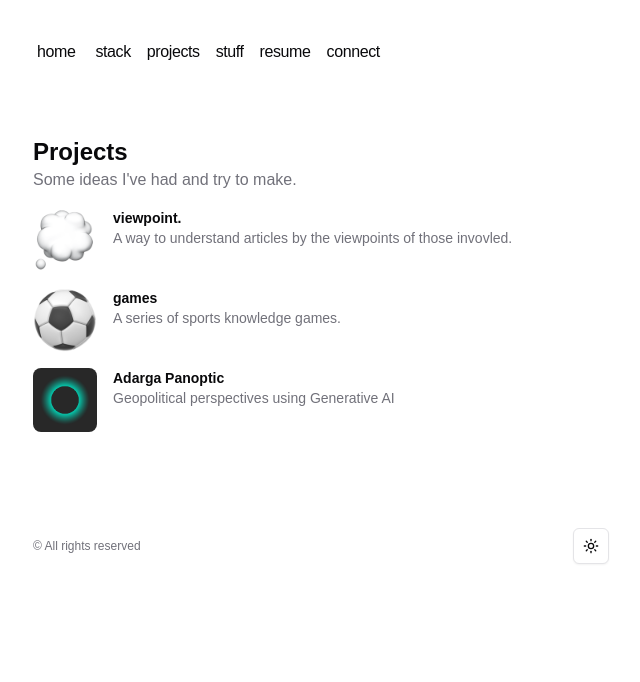
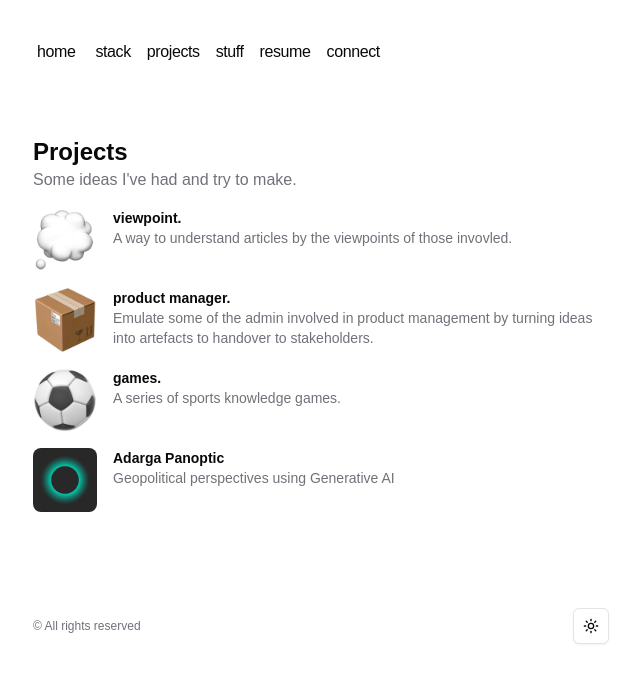
Before and after one commit to alendamadzic/alendamadzic, a Next.js app: page /projects in a window 1280 px wide. Shown: the top 682 px of the page, without its empty margins (319-959 px from the left). Built offline with nearby package versions, Linux system fonts and the light colour scheme.

Commit message:
Added product manager. as a project

```diff
--- a/src/app/projects/page.tsx
+++ b/src/app/projects/page.tsx
@@ -8,7 +8,14 @@ const projects = [
     icon: '/projects/viewpoint.png',
   },
   {
-    title: 'games',
+    title: 'product manager.',
+    description:
+      'Emulate some of the admin involved in product management by turning ideas into artefacts to handover to stakeholders.',
+    link: 'https://pm.alen.world',
+    icon: '/projects/productmanager.png',
+  },
+  {
+    title: 'games.',
     description: 'A series of sports knowledge games. ',
     link: 'https://games.alen.world',
     icon: '/projects/soccer.png',
```
Also changed, not shown: public/projects/productmanager.png (added).
